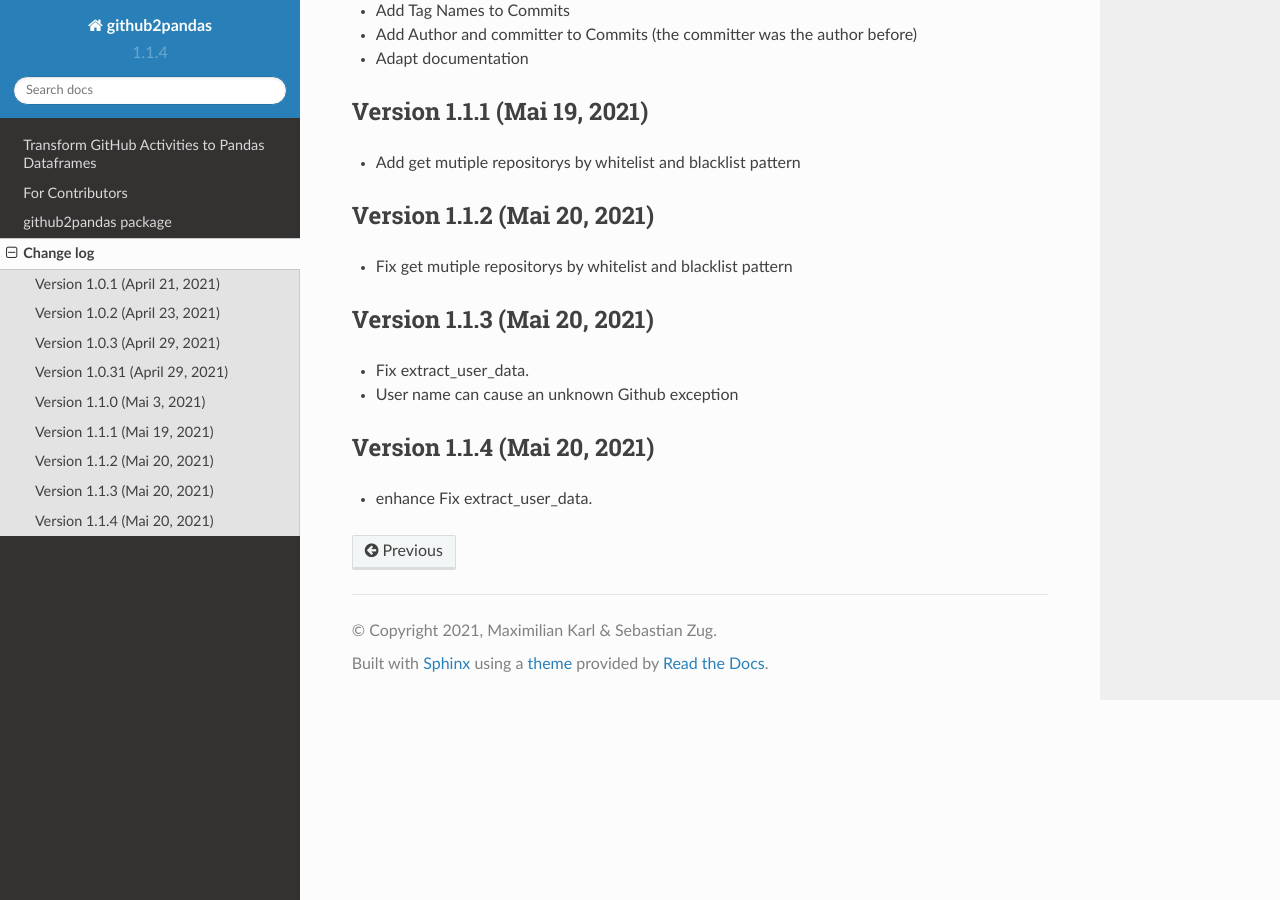
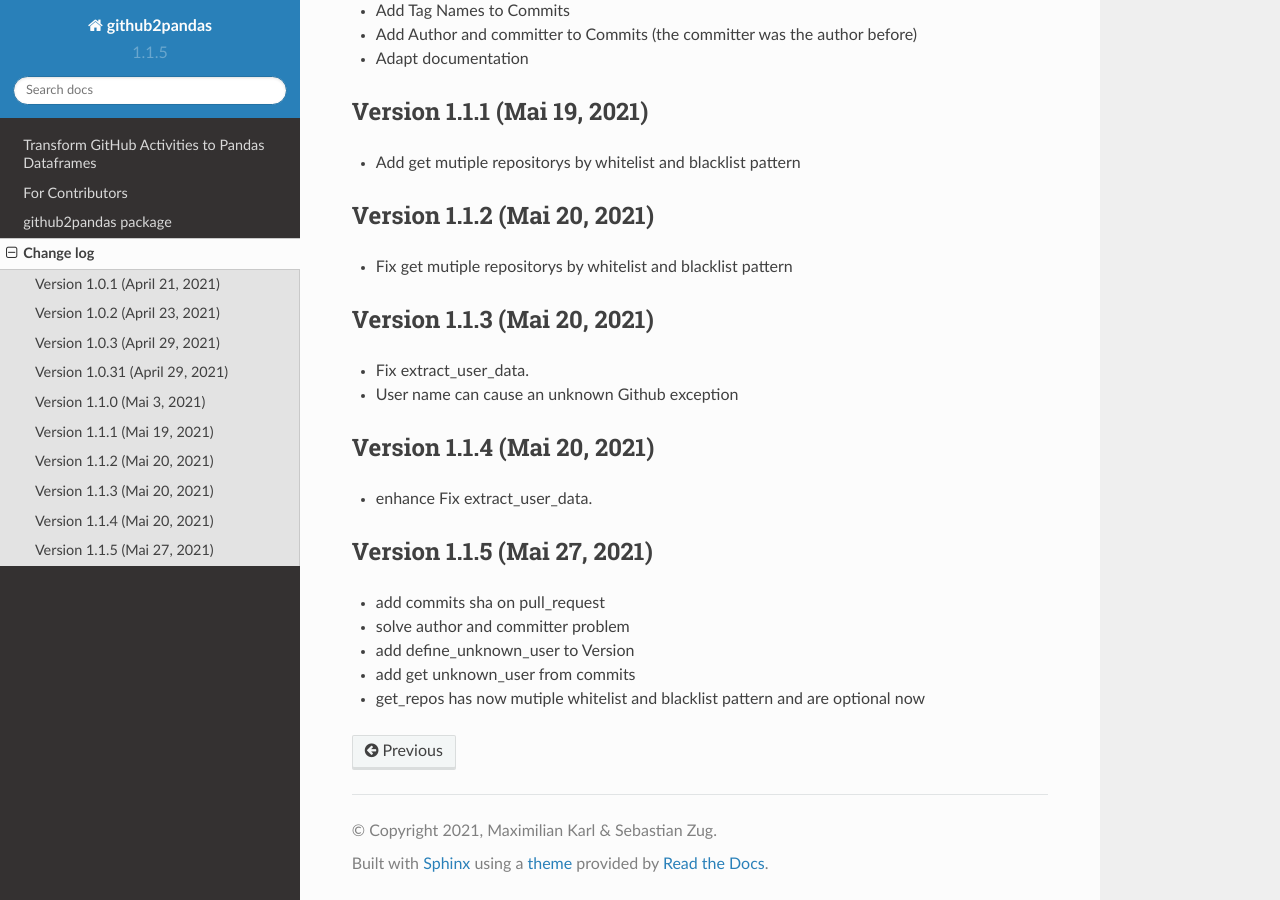
Before and after one commit to TUBAF-IFI-DiPiT/github2pandas, a Sphinx documentation site: the page built from docs/changes.rst, in a window 1280 px wide and 900 px high, scrolled down 657 px. Built offline with Sphinx 7.4.7 and the Read the Docs theme 2.0.0, drawn with Linux system fonts in a browser that asks for light colours.

Commit message:
release new version 1.1.5

```diff
--- a/docs/changes.rst
+++ b/docs/changes.rst
@@ -51,3 +51,12 @@ Version 1.1.4 (Mai 20, 2021)
 -----------------------------------
 
 * enhance Fix extract_user_data.
+
+Version 1.1.5 (Mai 27, 2021)
+-----------------------------------
+
+* add commits sha on pull_request
+* solve author and committer problem
+* add define_unknown_user to Version
+* add get unknown_user from commits
+* get_repos has now mutiple whitelist and blacklist pattern and are optional now
--- a/github2pandas/__init__.py
+++ b/github2pandas/__init__.py
@@ -1 +1 @@
-__version__ = '1.1.4'
+__version__ = '1.1.5'
```
